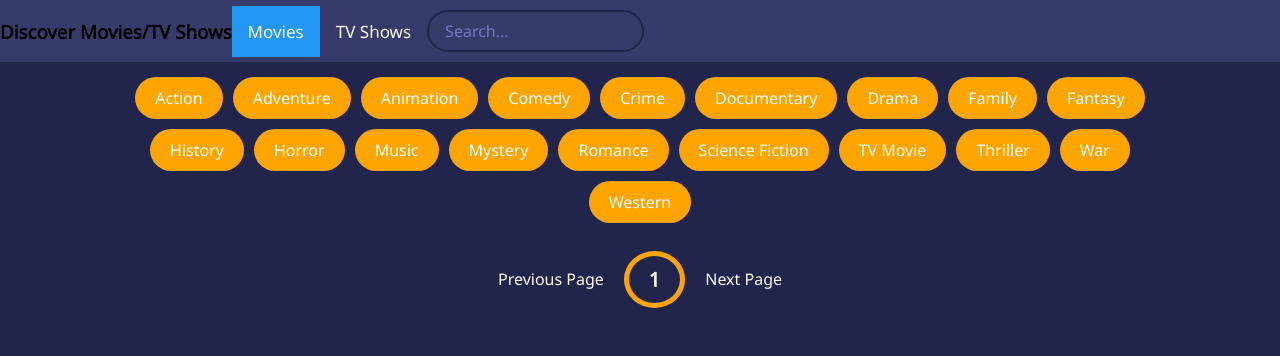
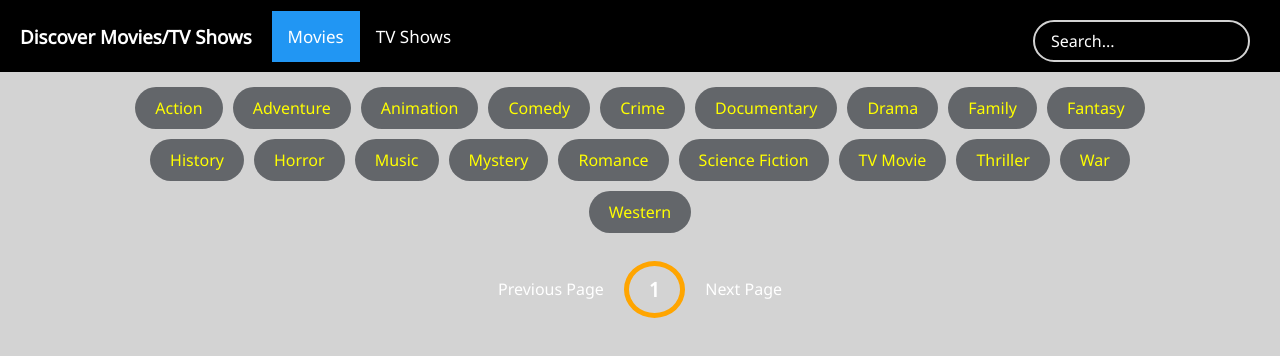
Before and after one commit to Leoli21/movie-project, a plain HTML site: page index.html in a window 1280 px wide. Drawn offline with Linux system fonts and the light colour scheme; no server answers.

Commit message:
fixed positioning of header

```diff
--- a/index.html
+++ b/index.html
@@ -11,9 +11,13 @@
 <body>
     <header>
         <div class="topnav">
-            <h3>Discover Movies/TV Shows</h3>
-            <a href="javascript:void(0)" class="active" id="movieNav">Movies</a>
-            <a href="javascript:void(0)" id="tvShowsNav">TV Shows</a>
+            <div class="title">
+                <h3>Discover Movies/TV Shows</h3>
+            </div>
+            <div class="links">
+                <a href="javascript:void(0)" class="active" id="movieNav">Movies</a>
+                <a href="javascript:void(0)" id="tvShowsNav">TV Shows</a>
+            </div>
             <form id="form">
                 <input type="text" placeholder="Search..." id="search" class="search">
             </form>
--- a/style.css
+++ b/style.css
@@ -3,8 +3,8 @@
 }
 
 :root {
-    --primary-color: #22254b;
-    --secondary-color: #373b69;
+    --primary-color: #D3D3D3;
+    --secondary-color: #000;
 }
 
 body {
@@ -21,10 +21,16 @@ body {
 
 /* Add a black background color to the top navigation bar */
 .topnav {
+    color: white;
     display: flex;
     align-items: center;
     overflow: hidden;
     background-color: var(--secondary-color);
+  }
+
+  .topnav .title {
+    padding: 5px 20px;
+    font-weight: bold;
   }
 
   /* Style the links inside the navigation bar */
@@ -51,6 +57,9 @@ body {
   }
 
   .topnav .search {
+    position: absolute;
+    top: 20px;
+    right: 30px;
     background-color: transparent;
     border: 2px solid var(--primary-color);
     padding: 0.5rem 1rem;
@@ -83,7 +92,7 @@ body {
 }
 
 .search::placeholder {
-    color: #7378c5;
+    color: white;
 }
 
 #main {
@@ -120,14 +129,14 @@ body {
 }
 
 .movie-info span {
-    background-color: var(--primary-color);
+    background-color: white;
     padding: 0.25rem 0.5rem;
     border-radius: 3px;
     font-weight: bold;
 }
 
 .movie-info span.green {
-    color: lightgreen;
+    color: green;
 }
 
 .movie-info span.orange {
@@ -214,9 +223,9 @@ body {
 }
 
 .tag {
-    color: white;
+    color: yellow;
     padding: 10px 20px;
-    background-color: orange;
+    background-color: #63666A;
     border-radius: 50px;
     margin: 5px;
     display: inline-block;
```
